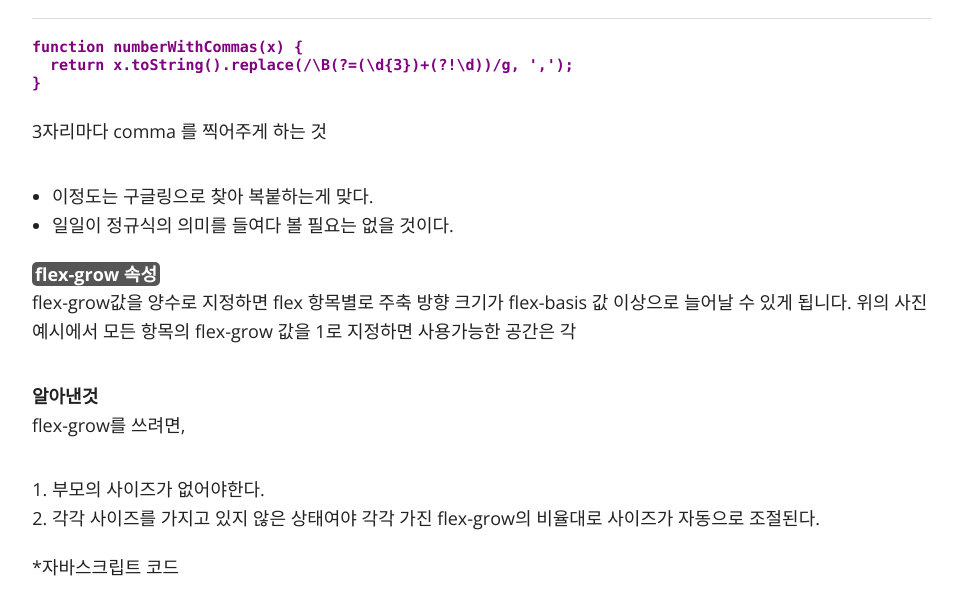
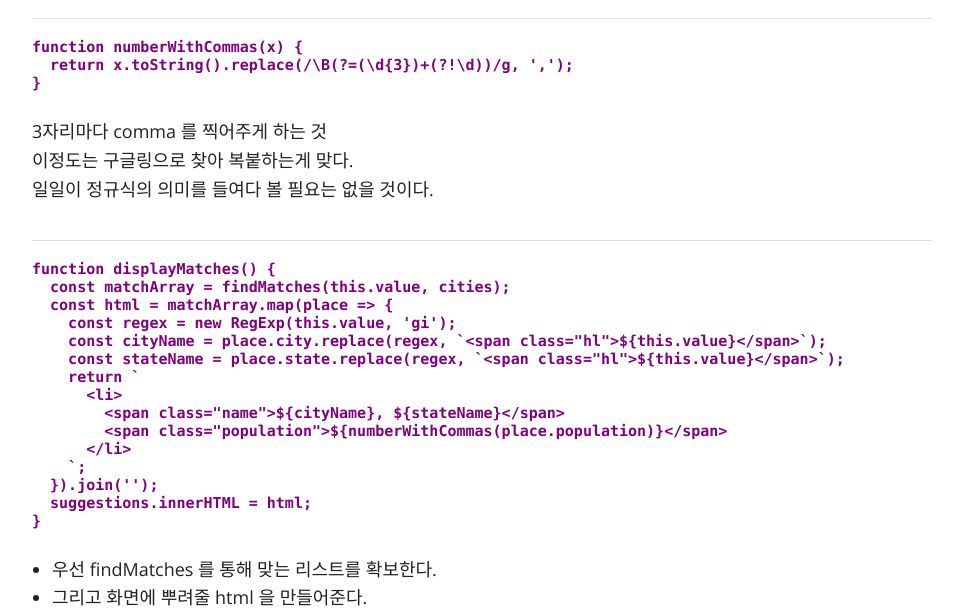
Before and after one commit to lsh58/lsh58.github.io, a Jekyll site: the page built from _posts/2020-03-21-JS30_06_Type Ahead.md, in a window 1280 px wide and 1400 px high, scrolled down 2036 px, cut to the strip 0-616 px from the top of the window. Shown: the whole strip, without its empty margins (158-1121 px from the left). Built offline with Jekyll 4.4.1, drawn with Linux system fonts in a browser that asks for light colours; nearby versions of some CDN libraries; comment, search, counter and statistics services are not loaded; some of the changed text lies outside the part shown.

Commit message:
Update 2020-03-21-JS30_06_Type Ahead.md

````diff
--- a/_posts/2020-03-21-JS30_06_Type Ahead.md
+++ b/_posts/2020-03-21-JS30_06_Type Ahead.md
@@ -74,20 +74,47 @@
 }
 ```
 3자리마다 comma 를 찍어주게 하는 것
-- 이정도는 구글링으로 찾아 복붙하는게 맞다.
-- 일일이 정규식의 의미를 들여다 볼 필요는 없을 것이다.
+이정도는 구글링으로 찾아 복붙하는게 맞다.
+일일이 정규식의 의미를 들여다 볼 필요는 없을 것이다.
 
-<span class="gray">flex-grow 속성</span>
-flex-grow값을 양수로 지정하면 flex 항목별로 주축 방향 크기가 flex-basis 값 이상으로 늘어날 수 있게 됩니다. 위의 사진 예시에서 모든 항목의 flex-grow 값을 1로 지정하면 사용가능한 공간은 각
+---
 
-**알아낸것**
-flex-grow를 쓰려면,
-1. 부모의 사이즈가 없어야한다.
-2. 각각 사이즈를 가지고 있지 않은 상태여야 각각 가진 flex-grow의 비율대로 사이즈가 자동으로 조절된다.
+```
+function displayMatches() {
+  const matchArray = findMatches(this.value, cities);
+  const html = matchArray.map(place => {
+    const regex = new RegExp(this.value, 'gi');
+    const cityName = place.city.replace(regex, `<span class="hl">${this.value}</span>`);
+    const stateName = place.state.replace(regex, `<span class="hl">${this.value}</span>`);
+    return `
+      <li>
+        <span class="name">${cityName}, ${stateName}</span>
+        <span class="population">${numberWithCommas(place.population)}</span>
+      </li>
+    `;
+  }).join('');
+  suggestions.innerHTML = html;
+}
+```
+- 우선 findMatches 를 통해 맞는 리스트를 확보한다.
+- 그리고 화면에 뿌려줄 html 을 만들어준다.
+- replace  를 통해 검색철자를 다르게 보여주는 부분에 주목
+- 리턴값이 html 들의 리스트이고, 그걸 join 으로 하나로 묶어준다
+ 그리고 suggestions.innerHTML 이 의미심장한데
+를 보면 해당 class 안을 통째로 바꿔 넣어주라는 의미로 이해했다.
 
-*자바스크립트 코드
+---
+
+```
+searchInput.addEventListener('change', displayMatches);
+searchInput.addEventListener('keyup', displayMatches);
+```
+마지막으로, 이벤트리스너. 값이바뀌거나 키가 눌리면 함수가 작동하도록 설정.
+
+
+*전체 자바스크립트 코드
 <div class="code">
-<iframe width="100%" height="300" src="//jsfiddle.net/lsh58/n0mq5sy4/embedded/js/dark/" allowfullscreen="allowfullscreen" allowpaymentrequest frameborder="0"></iframe>
+<iframe width="100%" height="500" src="//jsfiddle.net/lsh58/9ztmj0cq/130/embedded/js/dark/" allowfullscreen="allowfullscreen" allowpaymentrequest frameborder="0"></iframe>
 </div>
 
 
````
